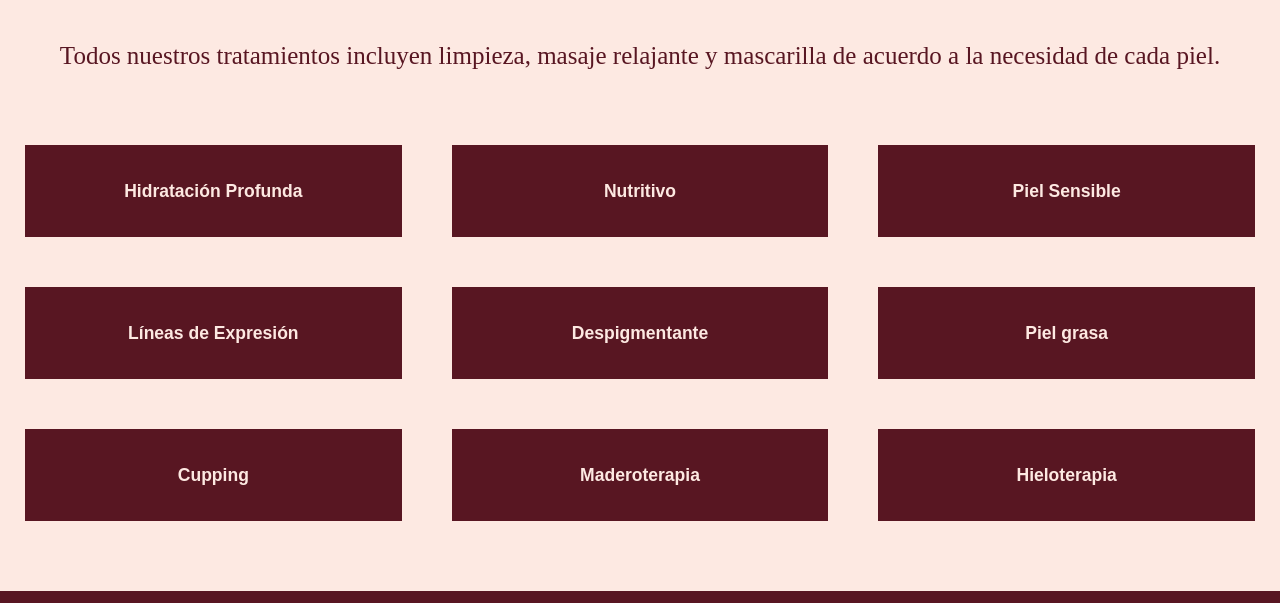
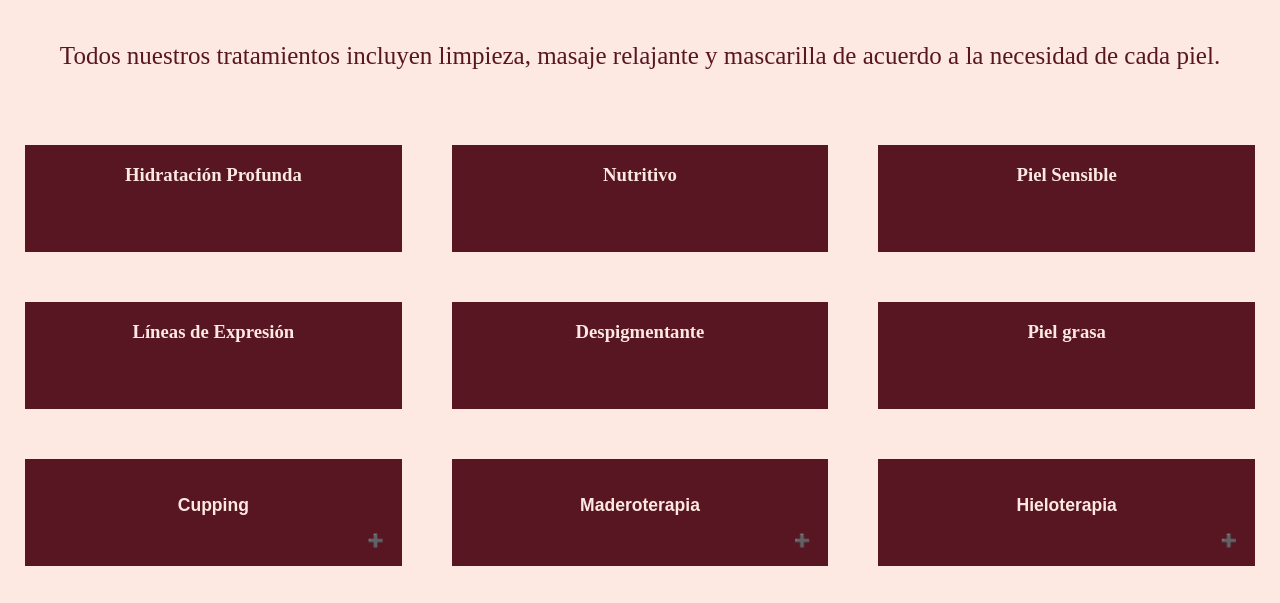
Before and after one commit to brendsci/airskin-care, a plain HTML site: page tratamientos.html in a window 1280 px wide. Shown: the part 212-815 px from the top of the page. Drawn offline with Linux system fonts and the light colour scheme.

Commit message:
arreglos varios

```diff
--- a/STYLES/aparatologia.css
+++ b/STYLES/aparatologia.css
@@ -54,6 +54,17 @@ body{
     outline: none;
     font-size: 15px;
   }
+  .collapsible:after {
+    content: '\02795'; /* Unicode character for "plus" sign (+) */
+    font-size: 13px;
+    color: white;
+    float: right;
+    margin-left: 5px;
+  }
+
+  .active:after {
+    content: "\2796"; /* Unicode character for "minus" sign (-) */
+  }
 
 .content {
     padding: 0 18px;
--- a/STYLES/estetica-facial.css
+++ b/STYLES/estetica-facial.css
@@ -40,7 +40,7 @@ body{
     background-color:#581622;
     border-color: #fde9e2;
     border-style: solid;
-    border-width: 20px;
+    border-width: 0px;
     text-align: center;
 }
 .footer{
--- a/STYLES/tratamientos.css
+++ b/STYLES/tratamientos.css
@@ -40,7 +40,7 @@ body{
     background-color:#581622;
     border-color: #fde9e2;
     border-style: solid;
-    border-width: 20px;
+    border-width: 0px;
     text-align: center;
 }
 .collapsible {
@@ -53,6 +53,17 @@ body{
     text-align: center;
     outline: none;
     font-size: 15px;
+  }
+  .collapsible:after {
+    content: '\02795'; /* Unicode character for "plus" sign (+) */
+    font-size: 13px;
+    color: white;
+    float: right;
+    margin-left: 5px;
+  }
+
+  .active:after {
+    content: "\2796"; /* Unicode character for "minus" sign (-) */
   }
 
 .content {
--- a/tratamientos.html
+++ b/tratamientos.html
@@ -38,71 +38,35 @@
             </p>
         </div>
         <div class="tratamientos">
-        <!-- Card Begin -->
-        <div class="">
-            <button type="button" class="collapsible">
+        <div class="etiquetas">
                 <h3>
                     <b>Hidratación Profunda</b>
                 </h3>
-            </button>
-            <div class="content">
-                <p></p>
-            </div>
         </div>
-        <!-- Card Begin -->
-        <div class="">
-            <button type="button" class="collapsible">
+        <div class="etiquetas">
                 <h3>
                     <b>Nutritivo</b>
                 </h3>
-            </button>
-            <div class="content">
-                <p></p>
-            </div>
         </div>
-        <!-- Card Begin -->
-        <div class="">
-            <button type="button" class="collapsible">
+        <div class="etiquetas">
                 <h3>
                     <b>Piel Sensible</b>
                 </h3>
-            </button>
-            <div class="content">
-                <p></p>
-            </div>
         </div>
-        <!-- Card Begin -->
-        <div class="">
-            <button type="button" class="collapsible">
+        <div class="etiquetas">
                 <h3>
                     <b>Líneas de Expresión</b>
                 </h3>
-            </button>
-            <div class="content">
-                <p></p>
-            </div>
         </div>
-        <!-- Card Begin -->
-        <div class="">
-            <button type="button" class="collapsible">
+        <div class="etiquetas">
                 <h3>
                     <b>Despigmentante</b>
                 </h3>
-            </button>
-            <div class="content">
-                <p></p>
-            </div>
         </div>
-        <!-- Card Begin -->
-        <div class="">
-            <button type="button" class="collapsible">
+        <div class="etiquetas">
                 <h3>
                     <b>Piel grasa</b>
                 </h3>
-            </button>
-            <div class="content">
-                <p></p>
-            </div>
         </div>
         <!-- Card Begin -->
         <div class="">
```
